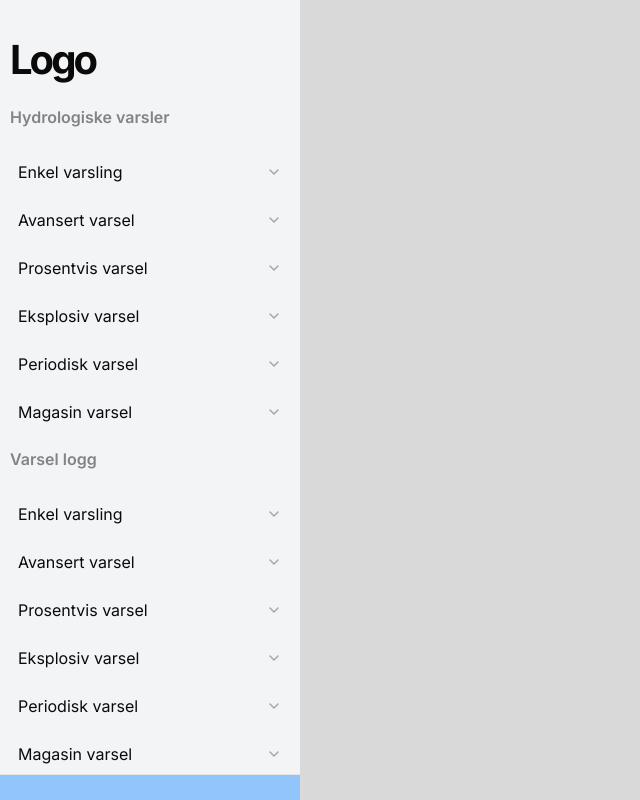
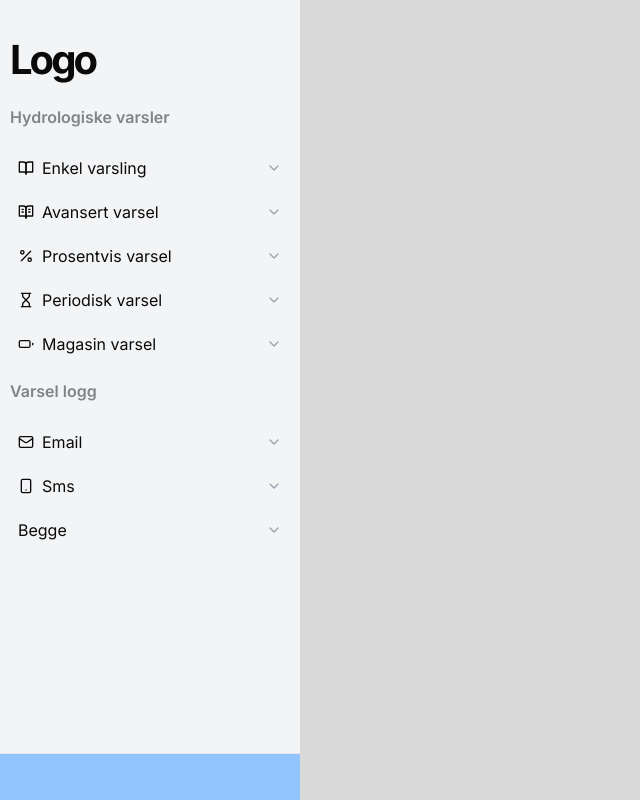
Before and after one commit to 24-20/HydrovarselRepoMain, a React (Vite) app in the folder frontend/: page / in a window 1280 px wide. Shown: the whole page, without its empty margins (0-640 px from the left). Built offline with nearby package versions, Linux system fonts and the light colour scheme.

Commit message:
adding icons to sidebar, changing hover color, and design tweaks

```diff
--- a/frontend/src/componentContent/SidebarContent.tsx
+++ b/frontend/src/componentContent/SidebarContent.tsx
@@ -1,6 +1,7 @@
 import React from 'react'
 import SidebarFooter from '@/components/ui/SidebarFooter'
 import SidebarAccordionAlerts from '@/components/ui/SidebarAccordionAlerts'
+import SidebarAccordionLog from '@/components/ui/SedebarAccordionLog'
 const SidebarContent = () => {
   return (
     <div className=' w-full h-screen  flex flex-col'>
@@ -9,7 +10,7 @@ const SidebarContent = () => {
             <h4>Hydrologiske varsler</h4>
             <SidebarAccordionAlerts />
             <h4>Varsel logg</h4>
-            <SidebarAccordionAlerts />
+            <SidebarAccordionLog />
         </div>
 
 
--- /dev/null
+++ b/frontend/src/components/ui/SedebarAccordionLog.tsx
@@ -0,0 +1,39 @@
+import React, { ReactNode, useEffect } from 'react'
+import {
+    Accordion,
+    AccordionContent,
+    AccordionItem,
+    AccordionTrigger,
+  } from "@/components/ui/accordion"
+import { Mail, Smartphone } from 'lucide-react'
+
+const SidebarAccordionLog = () => {
+
+  return (
+    <Accordion type="single" collapsible className="w-full">
+    <AccordionItem value="item-1">
+      <AccordionTrigger onClick={()=>console.log('clicked')}><div className=' flex items-center gap-2'><Mail size={16} /> Email</div></AccordionTrigger>
+      <AccordionContent>
+        Yes. It adheres to the WAI-ARIA design pattern. {}
+      </AccordionContent>
+    </AccordionItem>
+    <AccordionItem value="item-2">
+      <AccordionTrigger><div className=' flex items-center gap-2'><Smartphone size={16} /> Sms</div></AccordionTrigger>
+      <AccordionContent>
+        Yes. It comes with default styles that matches the other
+        components&apos; aesthetic.
+      </AccordionContent>
+    </AccordionItem>
+    <AccordionItem value="item-3">
+      <AccordionTrigger><div className=' flex items-center gap-2'>Begge</div></AccordionTrigger>
+      <AccordionContent>
+        Yes. It&apos;s animated by default, but you can disable it if you
+        prefer.
+      </AccordionContent>
+    </AccordionItem>
+
+  </Accordion>
+  )
+}
+
+export default SidebarAccordionLog
--- a/frontend/src/components/ui/SidebarAccordionAlerts.tsx
+++ b/frontend/src/components/ui/SidebarAccordionAlerts.tsx
@@ -5,52 +5,47 @@ import {
     AccordionItem,
     AccordionTrigger,
   } from "@/components/ui/accordion"
+import { Battery, BookOpen, BookOpenText, Hourglass, Percent } from 'lucide-react'
 
 const SidebarAccordionAlerts = () => {
 
   return (
     <Accordion type="single" collapsible className="w-full">
     <AccordionItem value="item-1">
-      <AccordionTrigger onClick={()=>console.log('clicked')}>Enkel varsling</AccordionTrigger>
+      <AccordionTrigger onClick={()=>console.log('clicked')}> <div className=' flex items-center gap-2'><BookOpen size={16} /> Enkel varsling</div></AccordionTrigger>
       <AccordionContent>
-        Yes. It adheres to the WAI-ARIA design pattern.
+        Yes. It adheres to the WAI-ARIA design pattern. {}
       </AccordionContent>
     </AccordionItem>
     <AccordionItem value="item-2">
-      <AccordionTrigger>Avansert varsel</AccordionTrigger>
+      <AccordionTrigger><div className=' flex items-center gap-2'><BookOpenText size={16} /> Avansert varsel</div></AccordionTrigger>
       <AccordionContent>
         Yes. It comes with default styles that matches the other
         components&apos; aesthetic.
       </AccordionContent>
     </AccordionItem>
     <AccordionItem value="item-3">
-      <AccordionTrigger>Prosentvis varsel</AccordionTrigger>
+      <AccordionTrigger><div className=' flex items-center gap-2'><Percent size={16} /> Prosentvis varsel</div></AccordionTrigger>
       <AccordionContent>
         Yes. It&apos;s animated by default, but you can disable it if you
         prefer.
       </AccordionContent>
     </AccordionItem>
     <AccordionItem value="item-4">
-      <AccordionTrigger>Eksplosiv varsel</AccordionTrigger>
+      <AccordionTrigger><div className=' flex items-center gap-2'><Hourglass size={16} /> Periodisk varsel</div></AccordionTrigger>
       <AccordionContent>
         Yes. It&apos;s animated by default, but you can disable it if you
         prefer.
       </AccordionContent>
     </AccordionItem>
     <AccordionItem value="item-5">
-      <AccordionTrigger>Periodisk varsel</AccordionTrigger>
+      <AccordionTrigger><div className=' flex items-center gap-2'><Battery size={16} /> Magasin varsel</div> </AccordionTrigger>
       <AccordionContent>
         Yes. It&apos;s animated by default, but you can disable it if you
         prefer.
       </AccordionContent>
     </AccordionItem>
-    <AccordionItem value="item-6">
-      <AccordionTrigger>Magasin varsel</AccordionTrigger>
-      <AccordionContent>
-        Yes. It&apos;s animated by default, but you can disable it if you
-        prefer.
-      </AccordionContent>
-    </AccordionItem>
+
   </Accordion>
   )
 }
--- a/frontend/src/components/ui/accordion.tsx
+++ b/frontend/src/components/ui/accordion.tsx
@@ -26,7 +26,7 @@ const AccordionTrigger = React.forwardRef<
     <AccordionPrimitive.Trigger
       ref={ref}
       className={cn(
-        "flex flex-1 items-center justify-between py-2 transition-all hover:bg-secondary/60 px-2 [&[data-state=open]]:bg-secondary [&[data-state=open]>svg]:rotate-180 mt-2 border-none text-[16px] font-normal",
+        "flex flex-1 items-center justify-between py-2 mt-1 transition-all hover:bg-secondary/60 px-2 [&[data-state=open]]:bg-secondary/60 [&[data-state=open]]:rounded-b-none [&[data-state=open]>svg]:text-gray-950 [&[data-state=open]>svg]:rotate-180 border-none text-[16px] rounded-t-lg font-normal",
         className
       )}
       {...props}
@@ -44,7 +44,7 @@ const AccordionContent = React.forwardRef<
 >(({ className, children, ...props }, ref) => (
   <AccordionPrimitive.Content
     ref={ref}
-    className="overflow-hidden text-sm transition-all data-[state=closed]:animate-accordion-up data-[state=open]:animate-accordion-down bg-secondary px-2 mb-2"
+    className="overflow-hidden text-sm transition-all data-[state=closed]:animate-accordion-up data-[state=open]:animate-accordion-down bg-secondary/60 px-2 mb-2 rounded-b-lg"
     {...props}
   >
     <div className={cn("pb-4 pt-0", className)}>{children}</div>
--- a/frontend/src/index.css
+++ b/frontend/src/index.css
@@ -97,35 +97,17 @@
   }
   h3 {
     font-weight: 500;
-    font-size: 1.2em;
+    font-size: 24px;
     margin:0;
   }
   h4 {
-    font-size: 0.9em;
-  }
-  @media screen and (min-width: 650px) {
-    h1 {
-      font-size: 40px;
-    }
-    h2 {
-      font-size: 30px;
-      font-weight: 700;
-    }
-    h3 {
-
-      font-size: 24px;
-    }
-    h4 {
-      font-size: 16px;
+    font-size: 16px;
       color: #36393F;
       opacity: 0.6;
       font-weight: 600;
+  }
+  @media screen and (min-width: 650px) {
 
-    }
-
-    h5 {
-      font-size: 20px;
-    }
   }
 
 }
```
